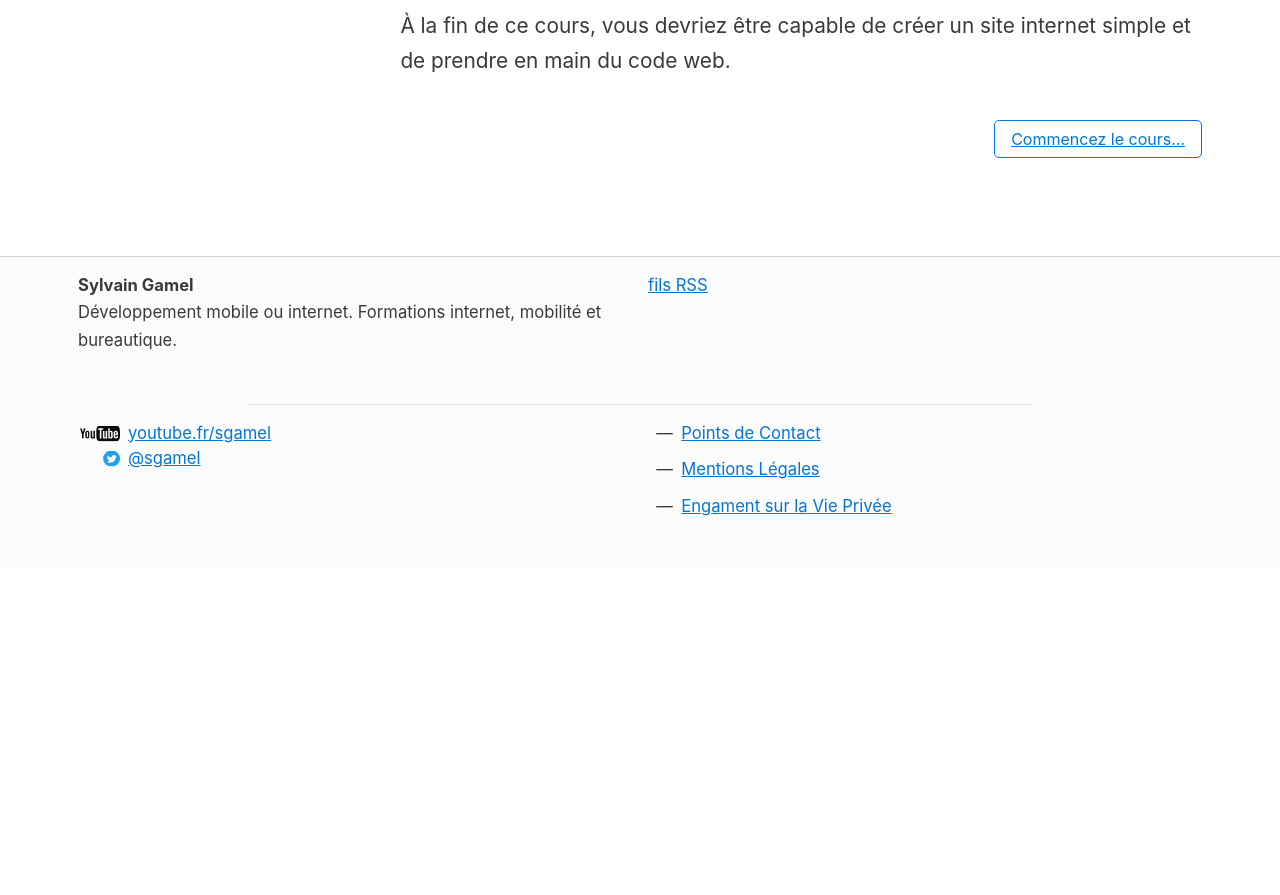
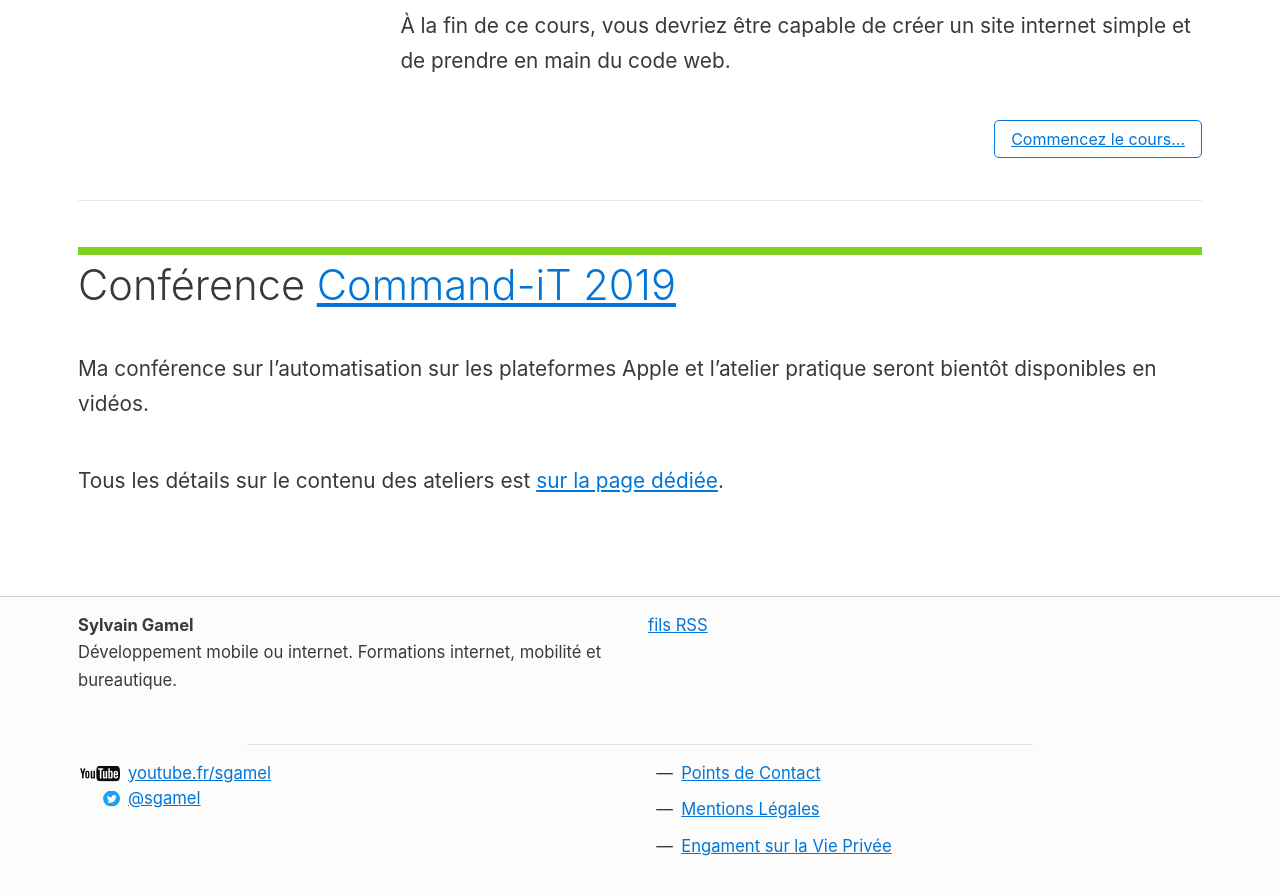
Before and after one commit to Sylvain-Gamel-fr/Sylvain-Gamel-fr.github.io, a Jekyll site: the page built from fr/formations/index.md, in a window 1280 px wide and 900 px high, scrolled down 1890 px. Shown: the top 895 px of the window. Built offline with Jekyll 4.4.1, drawn with Linux system fonts in a browser that asks for light colours; before the commit the page ends 2458 px from its top, so only the background shows below that.

Commit message:
Updates about Command-iT

```diff
--- a/fr/formations/index.md
+++ b/fr/formations/index.md
@@ -16,3 +16,13 @@ logoImage: "/images/picto/section-training.svg"
 ### Développement web
 
 {% include trainings/card-list.html lang=page.lang trainingList=site.data.trainings %}
+
+-----
+
+### Conférence [Command-iT 2019](https://www.command-it.fr)
+
+Ma conférence sur l'automatisation sur les plateformes Apple et
+l'atelier pratique seront bientôt disponibles en vidéos.
+
+Tous les détails sur le contenu des ateliers est
+[sur la page dédiée](command-it-2019.html).
```
Also changed, not shown: fr/index.md (+1 -4 lines).
